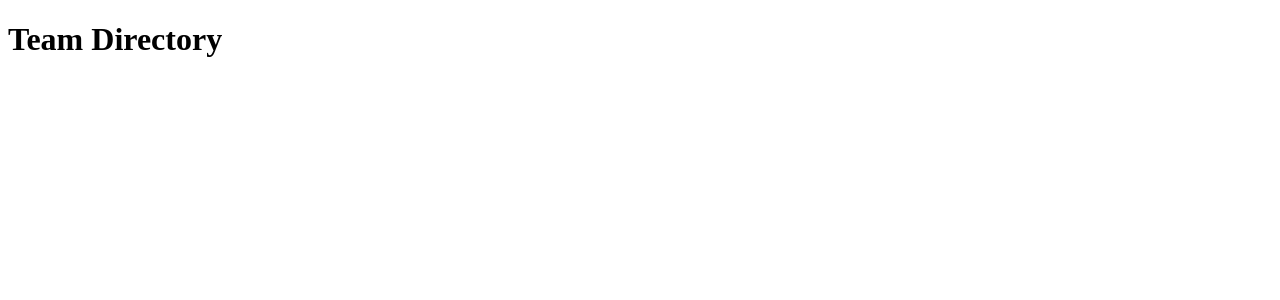
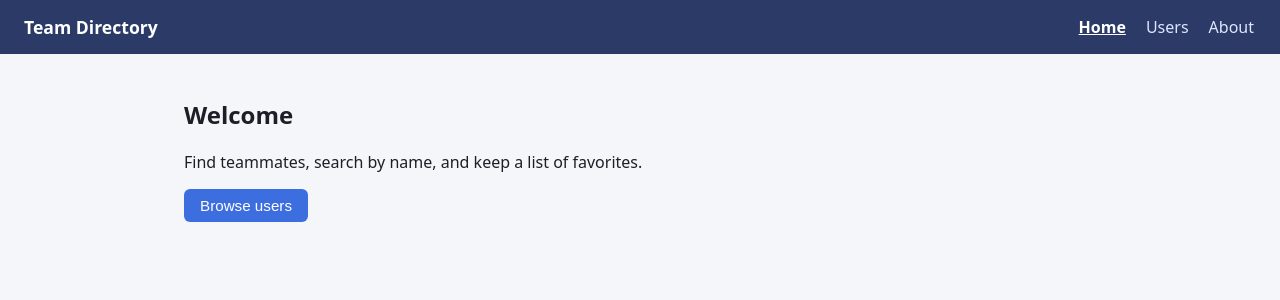
Before and after one commit to aleksisong-ax/team-directory-app, a React (Vite) app: page / in a window 1280 px wide. Shown: the top 300 px of the page. Built offline with nearby package versions, Linux system fonts and the light colour scheme.

Commit message:
Add Navbar component

```diff
--- /dev/null
+++ b/src/App.jsx
@@ -0,0 +1,24 @@
+import { Routes, Route } from 'react-router-dom'
+import Navbar from './components/Navbar.jsx'
+import Home from './pages/Home.jsx'
+import Users from './pages/Users.jsx'
+import UserDetails from './pages/UserDetails.jsx'
+import About from './pages/About.jsx'
+import NotFound from './pages/NotFound.jsx'
+
+export default function App() {
+  return (
+    <div className="app">
+      <Navbar />
+      <main className="container">
+        <Routes>
+          <Route path="/" element={<Home />} />
+          <Route path="/users" element={<Users />} />
+          <Route path="/users/:id" element={<UserDetails />} />
+          <Route path="/about" element={<About />} />
+          <Route path="*" element={<NotFound />} />
+        </Routes>
+      </main>
+    </div>
+  )
+}
--- /dev/null
+++ b/src/components/Button.jsx
@@ -0,0 +1,10 @@
+export default function Button({ label, onClick, variant = 'primary', children }) {
+  return (
+    <div className="button-wrap">
+      <button type="button" className={`btn btn-${variant}`} onClick={onClick}>
+        {label}
+      </button>
+      {children}
+    </div>
+  )
+}
--- /dev/null
+++ b/src/components/Navbar.jsx
@@ -0,0 +1,14 @@
+import { NavLink } from 'react-router-dom'
+
+export default function Navbar() {
+  return (
+    <header className="navbar">
+      <span className="brand">Team Directory</span>
+      <nav>
+        <NavLink to="/" end>Home</NavLink>
+        <NavLink to="/users">Users</NavLink>
+        <NavLink to="/about">About</NavLink>
+      </nav>
+    </header>
+  )
+}
--- /dev/null
+++ b/src/index.css
@@ -0,0 +1,14 @@
+* { box-sizing: border-box; }
+body { margin: 0; font-family: system-ui, sans-serif; background: #f5f6fa; color: #1d1f27; }
+.navbar { display: flex; justify-content: space-between; align-items: center; padding: 12px 24px; background: #2b3a67; color: #fff; flex-wrap: wrap; gap: 12px; }
+.brand { font-weight: 700; font-size: 1.1rem; }
+.navbar nav { display: flex; gap: 16px; align-items: center; }
+.navbar a { color: #dfe6ff; text-decoration: none; padding: 4px 2px; }
+.navbar a:hover { text-decoration: underline; }
+.navbar a.active { font-weight: 700; text-decoration: underline; color: #fff; }
+.container { max-width: 960px; margin: 0 auto; padding: 24px; }
+.button-wrap { margin: 12px 0; }
+.btn { padding: 8px 16px; border: none; border-radius: 6px; cursor: pointer; color: #fff; font-size: 0.95rem; }
+.btn-primary { background: #3d6ee0; }
+.btn-danger { background: #d64545; }
+.btn:hover { opacity: 0.9; }
--- a/src/main.jsx
+++ b/src/main.jsx
@@ -1,8 +1,13 @@
 import { StrictMode } from 'react'
 import { createRoot } from 'react-dom/client'
+import { BrowserRouter } from 'react-router-dom'
+import App from './App.jsx'
+import './index.css'
 
 createRoot(document.getElementById('root')).render(
   <StrictMode>
-    <h1>Team Directory</h1>
+    <BrowserRouter>
+      <App />
+    </BrowserRouter>
   </StrictMode>,
 )
--- /dev/null
+++ b/src/pages/About.jsx
@@ -0,0 +1,8 @@
+export default function About() {
+  return (
+    <section>
+      <h1>About</h1>
+      <p>Team Directory is a small React demo app built with Vite and react-router-dom.</p>
+    </section>
+  )
+}
--- /dev/null
+++ b/src/pages/Home.jsx
@@ -0,0 +1,13 @@
+import { useNavigate } from 'react-router-dom'
+import Button from '../components/Button.jsx'
+
+export default function Home() {
+  const navigate = useNavigate()
+  return (
+    <section>
+      <h1>Welcome</h1>
+      <p>Find teammates, search by name, and keep a list of favorites.</p>
+      <Button label="Browse users" variant="primary" onClick={() => navigate('/users')} />
+    </section>
+  )
+}
--- /dev/null
+++ b/src/pages/NotFound.jsx
@@ -0,0 +1,15 @@
+import { Link } from 'react-router-dom'
+import Button from '../components/Button.jsx'
+
+export default function NotFound() {
+  return (
+    <section>
+      <h1>404 - Page not found</h1>
+      <Button label="Go to Home" variant="primary" onClick={() => {}}>
+        <p>
+          Or return to the <Link to="/">home page</Link>.
+        </p>
+      </Button>
+    </section>
+  )
+}
--- /dev/null
+++ b/src/pages/UserDetails.jsx
@@ -0,0 +1,7 @@
+export default function UserDetails() {
+  return (
+    <section>
+      <h1>User Details</h1>
+    </section>
+  )
+}
--- /dev/null
+++ b/src/pages/Users.jsx
@@ -0,0 +1,7 @@
+export default function Users() {
+  return (
+    <section>
+      <h1>Users</h1>
+    </section>
+  )
+}
```
